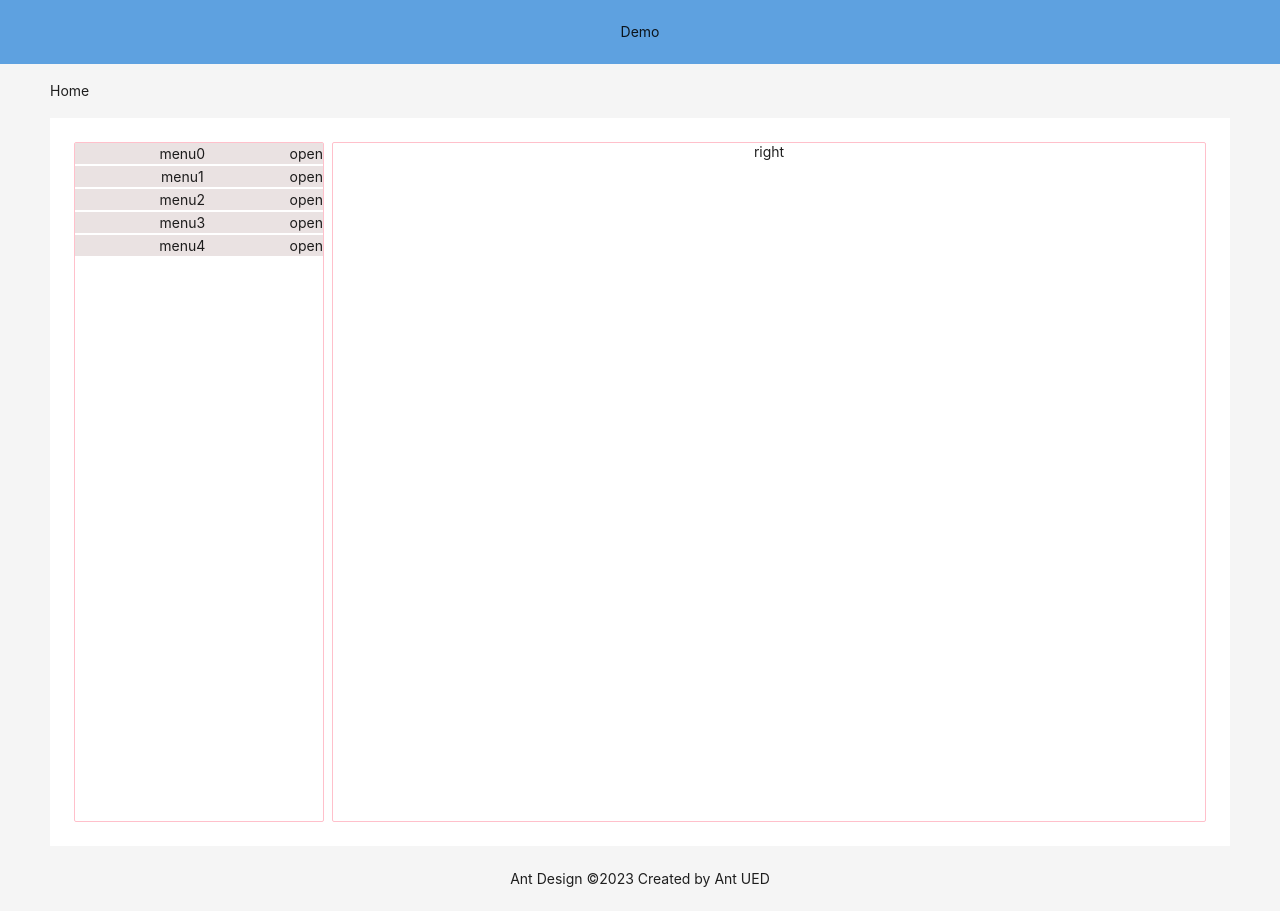
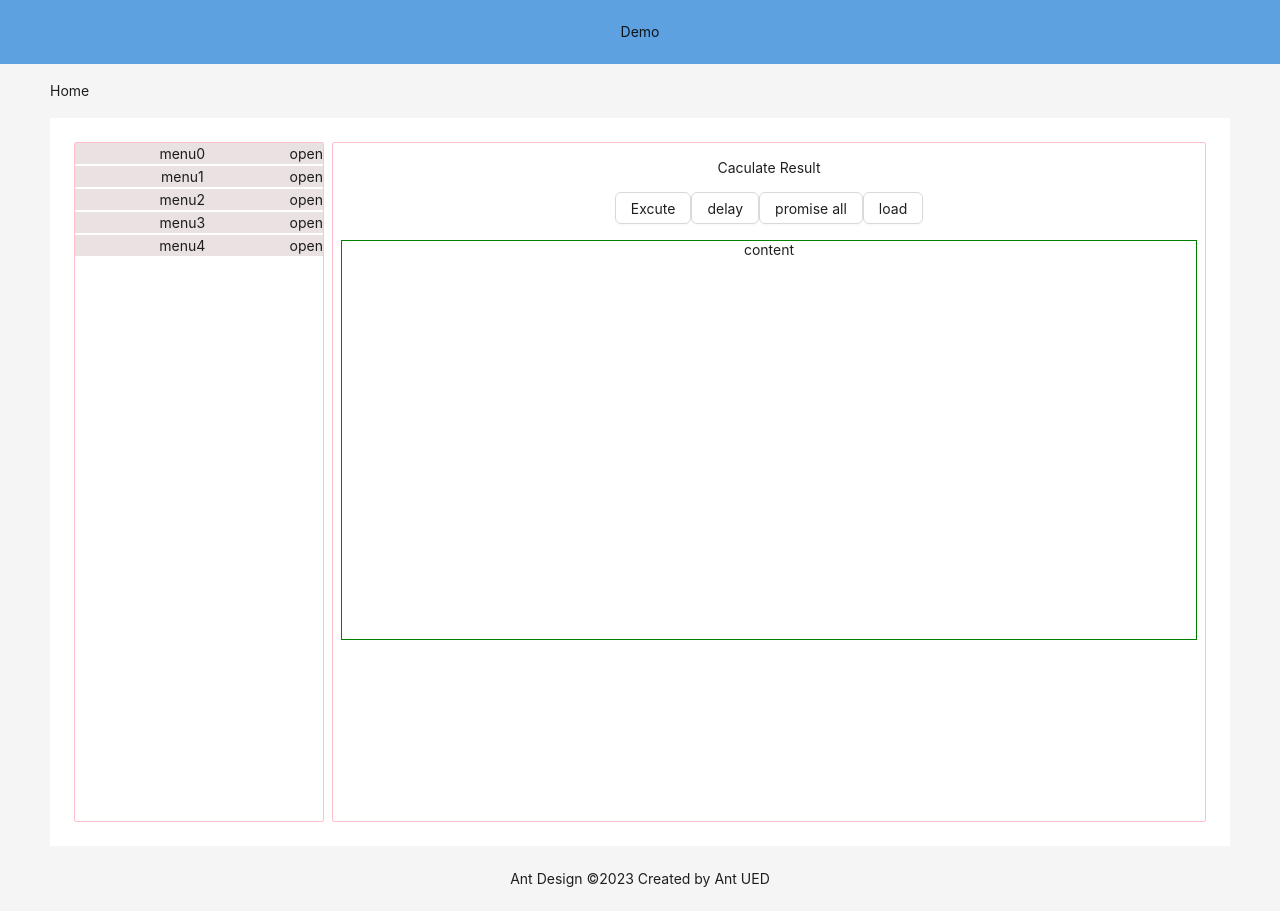
Before and after one commit to TianpJia/react-build-up, a React (Create React App) app: page / in a window 1280 px wide. Built offline with nearby package versions, Linux system fonts and the light colour scheme.

Commit message:
cacluate compnent

```diff
--- /dev/null
+++ b/src/Content/component/Caculate/index.tsx
@@ -0,0 +1,97 @@
+import { Button, Row } from "antd";
+import React from "react";
+
+function caculateFn() {
+  new Promise(function (resolve) {
+    setTimeout(() => resolve(1), 1000);
+  })
+    .then((result1: any) => {
+      alert(result1); // 1
+
+      return new Promise((resolve, reject) => {
+        // (*)
+        setTimeout(() => resolve(result1 * 2), 1000);
+      });
+    })
+    .then((result2: any) => {
+      // (**)
+
+      alert(result2); // 2
+
+      return new Promise((resolve, reject) => {
+        setTimeout(() => resolve(result2 * 2), 1000);
+      });
+    })
+    .then((result3: any) => {
+      alert(result3); // 4
+    });
+  let result = "";
+  return result;
+}
+
+function delay(ms: number) {
+  return new Promise((resolve, reject) => {
+    setTimeout(() => {
+      resolve(null);
+    }, ms);
+  });
+}
+
+async function testPromiseAll() {
+  let result = await Promise.all([
+    new Promise((resolve) => setTimeout(() => resolve(1), 3000)), // 1
+    new Promise((resolve) => setTimeout(() => resolve(2), 2000)), // 2
+    new Promise((resolve) => setTimeout(() => resolve(3), 1000)), // 3
+  ]);
+
+  alert(result);
+
+  //   Promise.all([
+  //     new Promise((resolve, reject) => setTimeout(() => resolve(1), 1000)),
+  //     new Promise((resolve, reject) =>
+  //       setTimeout(() => reject(new Error("Whoops!")), 2000)
+  //     ),
+  //     new Promise((resolve, reject) => setTimeout(() => resolve(3), 3000)),
+  //   ]).catch(alert); // Error: Whoops!
+}
+
+async function loadJson(url: string) {
+  let response: any = await fetch(url);
+  if (response.status == 200) {
+    return response.json();
+  } else {
+    throw new Error(response.status);
+  }
+}
+
+const CacluateAeara: React.FC = () => {
+  const load = () => {
+    loadJson("https://javascript.info/no-such-user.json").catch(alert);
+  };
+
+  return (
+    <div>
+      <Row justify={"center"} style={{ margin: 16 }} wrap>
+        <div>Caculate Result</div>
+      </Row>
+      <Row justify={"center"} style={{ margin: 16 }} wrap>
+        <div>
+          <Button onClick={() => caculateFn()}>Excute</Button>
+          <Button onClick={() => delay(1000).then(() => alert("delay"))}>
+            delay
+          </Button>
+          <Button onClick={() => testPromiseAll()}>promise all</Button>
+          <Button onClick={() => load()}>load</Button>
+        </div>
+      </Row>
+      <Row
+        justify={"center"}
+        style={{ border: "1px solid green", minHeight: 400, margin: "0 8px" }}
+      >
+        content
+      </Row>
+    </div>
+  );
+};
+
+export default CacluateAeara;
--- a/src/Content/component/menuDemo/index.tsx
+++ b/src/Content/component/menuDemo/index.tsx
@@ -1,6 +1,7 @@
 import { Col, Row } from "antd";
 import React, { useContext, useEffect, useState } from "react";
 import "./index.css";
+import CacluateAeara from "../Caculate";
 
 const MenuContext = React.createContext<MenuContextInterface>({
   selectedText: "",
@@ -115,7 +116,7 @@ const MenuDemo: React.FC = () => {
           <Sider menus={menus}></Sider>
         </Col>
         <Col className="right-content" flex={"auto"}>
-          right
+          <CacluateAeara />
         </Col>
       </Row>
     </div>
```
